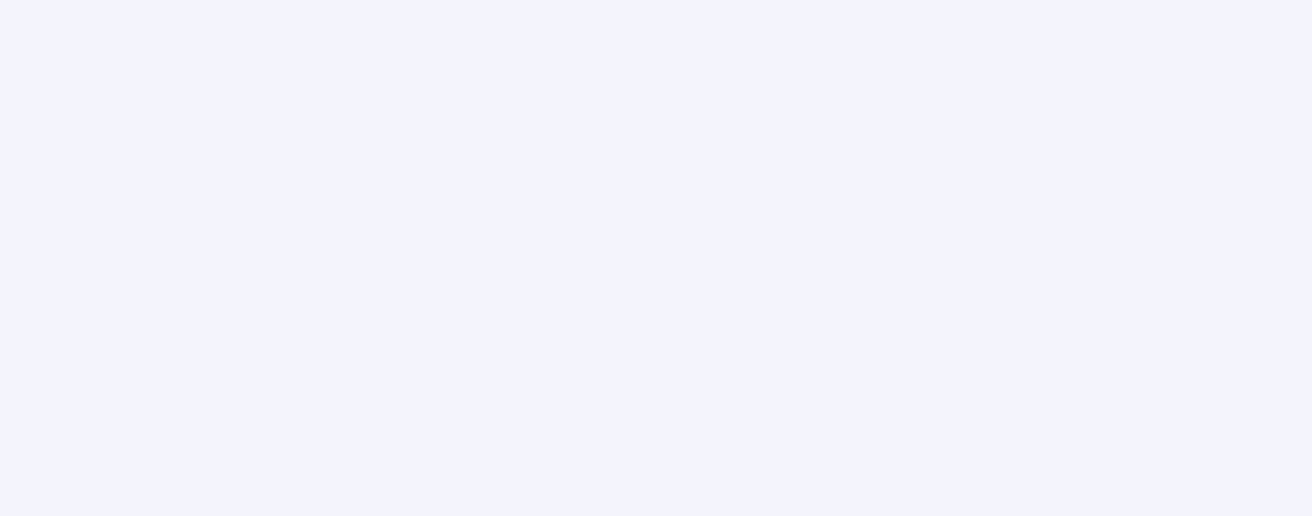
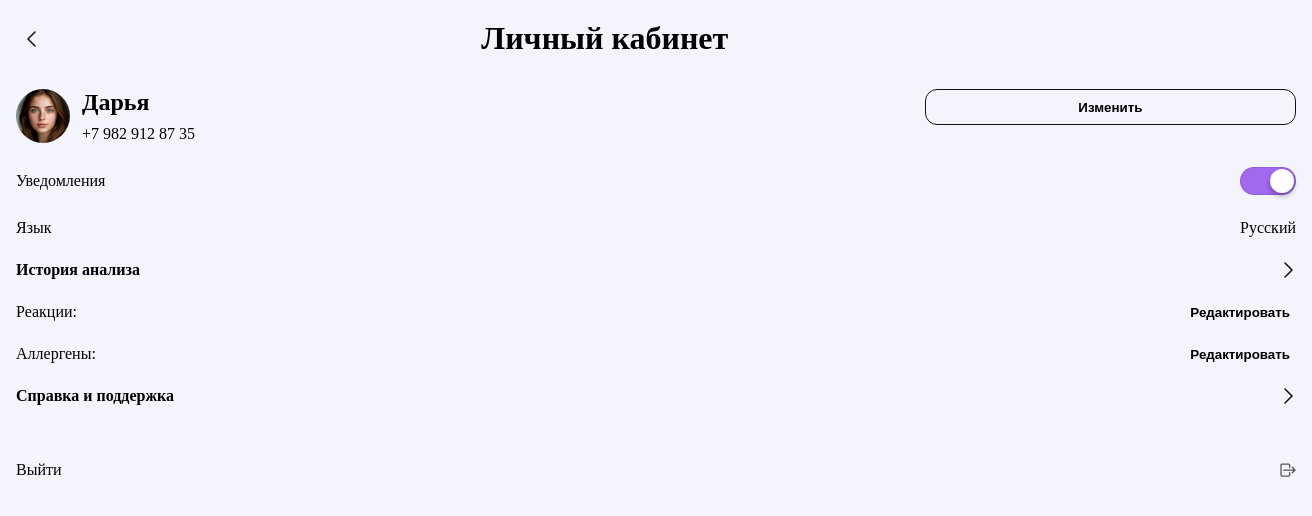
Before and after one commit to jesusdangerous/cosmetic-telegram-mini-app, a Vue app: page /account-user in a window 1280 px wide. Before the commit this address had no page. Shown: the top 516 px of the page, 1312 px wide, since content can reach past the window. Built offline with nearby package versions, Linux system fonts and the light colour scheme.

Commit message:
add: coount-user

```diff
--- a/src/router/index.js
+++ b/src/router/index.js
@@ -3,6 +3,7 @@ import Main from '@/views/main.vue'
 import Registration from '@/views/registration.vue'
 import CheckNumber from '@/views/check-number.vue'
 import MainPage from '@/views/main-page.vue'
+import AccountUser from '@/views/account-user.vue'
 
 const router = createRouter({
   history: createWebHistory(import.meta.env.BASE_URL),
@@ -26,6 +27,11 @@ const router = createRouter({
       path: '/main-page',
       name: 'main',
       component: MainPage,
+    },
+    {
+      path: '/account-user',
+      name: 'account',
+      component: AccountUser,
     }
   ],
 })
--- /dev/null
+++ b/src/views/account-user.vue
@@ -0,0 +1,220 @@
+<template>
+  <body>
+    <div class="page-wrapper">
+    <header>
+      <IconButton><img src="../assets/images/arrow-back.svg"></IconButton>
+      <h1>Личный кабинет</h1>
+    </header>
+      <main>
+        <article>
+          <div class="data-user">
+            <div>
+              <img src="../assets/images/photo-user.svg">
+              <div>
+                <h2>Дарья</h2>
+                <p>+7 982 912 87 35</p>
+              </div>
+            </div>
+            <button>Изменить</button>
+          </div>
+          <div>
+            <label class="message-input" for="messages">Уведомления</label>
+            <label class="checkbox-message">
+              <input name="messages" type="checkbox" checked>
+              <span class="checkbox-message-switch"></span>
+            </label>
+          </div>
+          <div>
+            <p>Язык</p>
+            <span>Русский</span>
+          </div>
+          <div>
+            <p style="font-weight:bold;">История анализа</p>
+            <IconButton><img src="../assets/images/arrow-back.svg"></IconButton>
+          </div>
+          <div>
+            <p>Реакции<!--({reaction.lenght})-->:</p>
+            <button>Редактировать</button>
+          </div>
+          <div>
+            <p>Аллергены<!--({allerg.lenght})-->:</p>
+            <button>Редактировать</button>
+          </div>
+          <div class="help">
+            <p>Справка и поддержка</p>
+            <IconButton><img src="../assets/images/arrow-back.svg"></IconButton>
+          </div>
+        </article>
+      </main>
+    </div>
+      <footer>
+        <p>Выйти</p>
+        <IconButton><img src="../assets/images/icon-exit.svg"></IconButton>
+      </footer>
+  </body>
+</template>
+
+<script setup>
+  import IconButton from '@/components/UI/IconButton.vue';
+</script>
+
+<style scoped>
+  footer {
+    margin-top: 56px;
+    display: flex;
+    justify-content: space-between;
+  }
+
+  .help p{
+    font-weight: bold;
+  }
+  .checkbox-message {
+    display: inline-block;
+    height: 28px;
+    line-height: 28px;
+    margin-right: 10px;
+    position: relative;
+    vertical-align: middle;
+    font-size: 14px;
+    user-select: none;
+    margin: 0;
+  }
+
+  .message-input {
+    font-size: 16px;
+    display: flex;
+    align-items: center;
+  }
+
+  .checkbox-message .checkbox-message-switch {
+    position: relative;
+    display: inline-block;
+    box-sizing: border-box;
+    width: 56px;
+    height: 28px;
+    border: 1px solid rgba(0, 0, 0, .1);
+    border-radius: 25%/50%;
+    vertical-align: top;
+    background: #eee;
+    transition: .2s;
+  }
+  .checkbox-message .checkbox-message-switch:before {
+    content: '';
+    position: absolute;
+    top: 1px;
+    left: 1px;
+    display: inline-block;
+    width: 24px;
+    height: 24px;
+    border-radius: 50%;
+    background: white;
+    box-shadow: 0 3px 5px rgba(0, 0, 0, .3);
+    transition: .15s;
+  }
+  .checkbox-message input[type=checkbox] {
+    display: block;
+    width: 0;
+    height: 0;
+    position: absolute;
+    z-index: -1;
+    opacity: 0;
+  }
+  .checkbox-message input[type=checkbox]:not(:disabled):active + .checkbox-message-switch:before {
+    box-shadow: inset 0 0 2px rgba(0, 0, 0, .3);
+  }
+  .checkbox-message input[type=checkbox]:checked + .checkbox-message-switch {
+    background: rgba(163, 104, 240, 1);
+  }
+  .checkbox-message input[type=checkbox]:checked + .checkbox-message-switch:before {
+    transform:translateX(28px);
+  }
+
+  /* Focus */
+  .checkbox-message.focused .checkbox-message-switch:before {
+    box-shadow: inset 0px 0px 4px #ff5623;
+  }
+
+  /* Disabled */
+  .checkbox-message input[type=checkbox]:disabled + .checkbox-message-switch {
+    filter: grayscale(70%);
+    border-color: rgba(0, 0, 0, .1);
+  }
+  .checkbox-message input[type=checkbox]:disabled + .checkbox-message-switch:before {
+    background: #eee;
+  }
+
+  .page-wrapper{
+    display: flex;
+    flex-direction: column;
+    gap: 32px;
+    width: 100%;
+  }
+
+  .data-user button {
+    width: 29%;
+    height: 36px;
+    border-radius: 12px;
+    border: 1px solid rgba(19, 19, 19, 1);
+    background-color: transparent;
+  }
+
+  .data-user div {
+    display: flex;
+    gap: 12px;
+  }
+
+  article div {
+    display: flex;
+    justify-content: space-between;
+  }
+
+  article div button img {
+    transform: rotate(180deg);
+  }
+
+  article div button {
+    border: none;
+    font-weight: bold;
+    background-color: transparent;
+  }
+
+  article div p {
+    font-size: 16px;
+  }
+
+  .data-user div div {
+    flex-direction: column;
+    gap: 8px;
+  }
+
+  .data-user {
+    display: flex;
+    justify-content: space-between;
+  }
+
+  article {
+    display: flex;
+    flex-direction: column;
+    gap: 24px;
+  }
+
+  body {
+    width: 100%;
+    padding: 20px 16px 114px 16px;
+  }
+
+  header {
+    display: flex;
+  }
+
+  header button{
+    width: 32px;
+    padding: 8px !important;
+  }
+
+  header h1 {
+    width: 87%;
+    text-align: center;
+  }
+
+</style>
--- a/src/views/main.vue
+++ b/src/views/main.vue
@@ -2,4 +2,5 @@
   <router-link to="/registrtion"></router-link>
   <router-link to="/check-number"></router-link>
   <router-link to="/main-page"></router-link>
+  <router-link to="/account-user"></router-link>
 </template>
```
Also changed, not shown: src/assets/images/icon-exit.svg (added).
